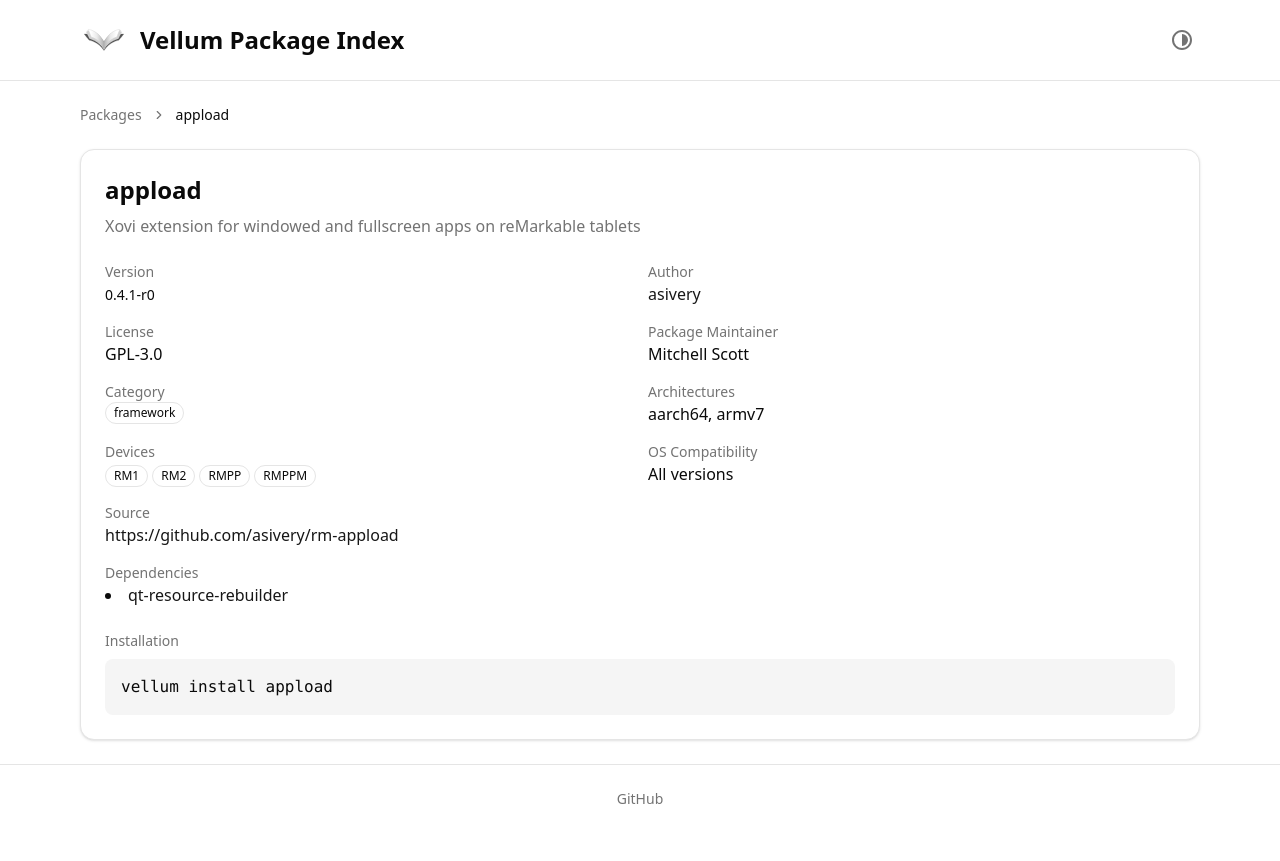
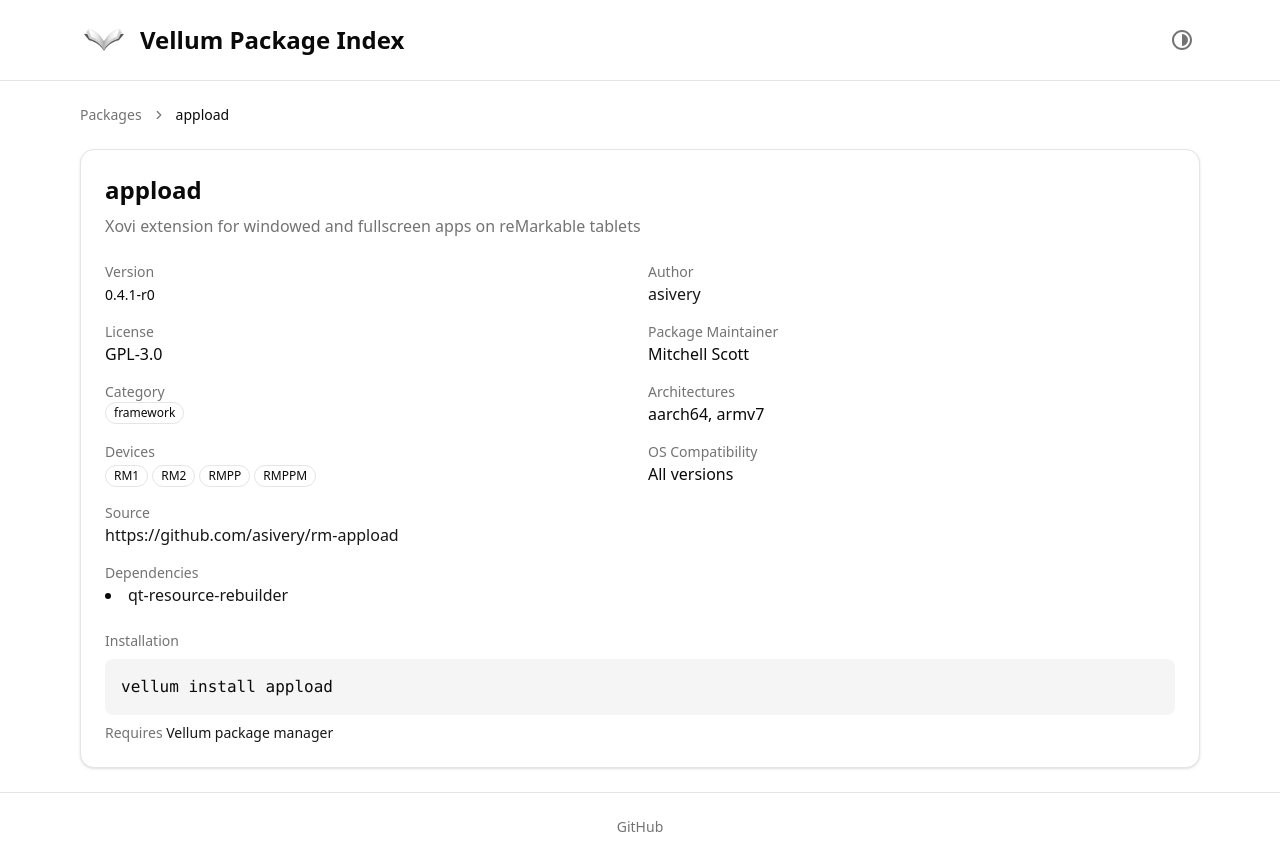
Before and after one commit to vellum-dev/vellum-index, a React (Vite) app: page /#/package/appload in a window 1280 px wide. Before the commit the page ends 833 px from the top, so only its background shows below. Built offline with nearby package versions, Linux system fonts and the light colour scheme.

Commit message:
add vellum link on package pages

```diff
--- a/src/pages/PackageDetailPage.tsx
+++ b/src/pages/PackageDetailPage.tsx
@@ -237,6 +237,17 @@
             <pre className="bg-muted p-4 rounded-md overflow-x-auto">
               <code>vellum install {name}</code>
             </pre>
+            <p className="text-sm text-muted-foreground mt-2">
+              Requires{" "}
+              <a
+                href="https://github.com/vellum-dev/vellum-cli"
+                target="_blank"
+                rel="noopener noreferrer"
+                className="text-primary hover:underline"
+              >
+                Vellum package manager
+              </a>
+            </p>
           </div>
         </CardContent>
       </Card>
```
